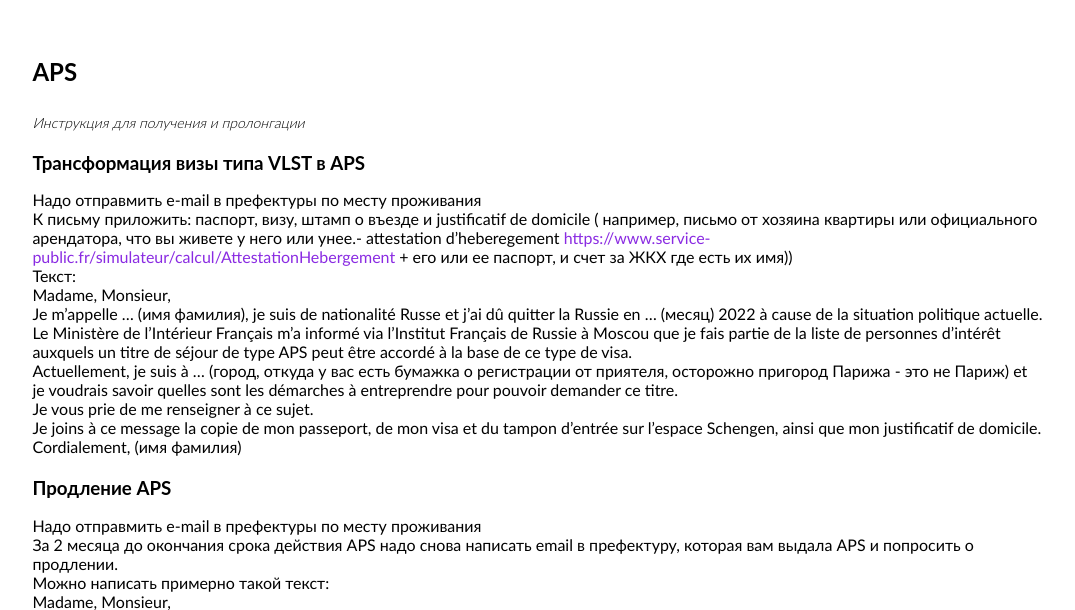
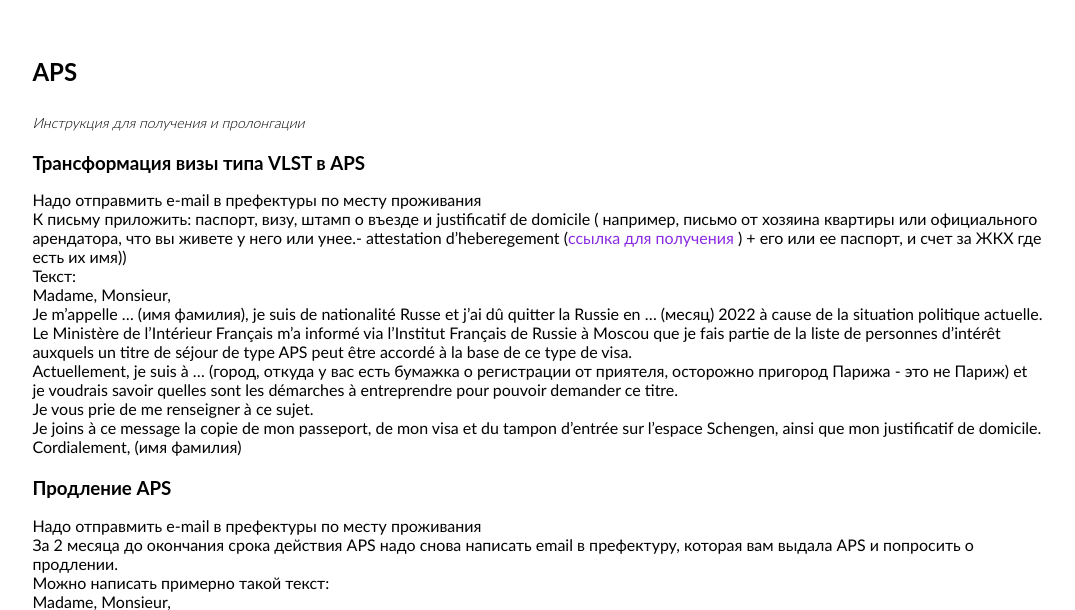
Before and after one commit to Divsters/RWCIFAW, a plain HTML site: page index.html in a window 1280 px wide. Both pictures are taken after a click on the button "ВИЗА". Shown: the part 171-781 px from the top of the page, without its empty margins (102-1177 px from the left). Drawn offline with Linux system fonts and the light colour scheme; a web font is replaced by a local one.

Commit message:
third commit: some repararions for texts

```diff
--- a/index.html
+++ b/index.html
@@ -149,7 +149,7 @@
                         Надо отправмить e-mail в префектуры по месту проживания
                     </p>
                     <p class="visa__text-aps">
-                        К письму приложить: паспорт, визу, штамп о въезде и justificatif de domicile ( например, письмо от хозяина квартиры или официального арендатора, что вы живете у него или унее.- attestation d’heberegement <a href="http://https://www.service-public.fr/simulateur/calcul/AttestationHebergement">https://www.service-public.fr/simulateur/calcul/AttestationHebergement</a>  + его или ее паспорт, и счет за ЖКХ где есть их имя))
+                        К письму приложить: паспорт, визу, штамп о въезде и justificatif de domicile ( например, письмо от хозяина квартиры или официального арендатора, что вы живете у него или унее.- attestation d’heberegement (<a href="http://https://www.service-public.fr/simulateur/calcul/AttestationHebergement">ссылка для получения </a>) + его или ее паспорт, и счет за ЖКХ где есть их имя))
                     </p>
                         <p class="visa__text-aps">
                             Текст:
```
